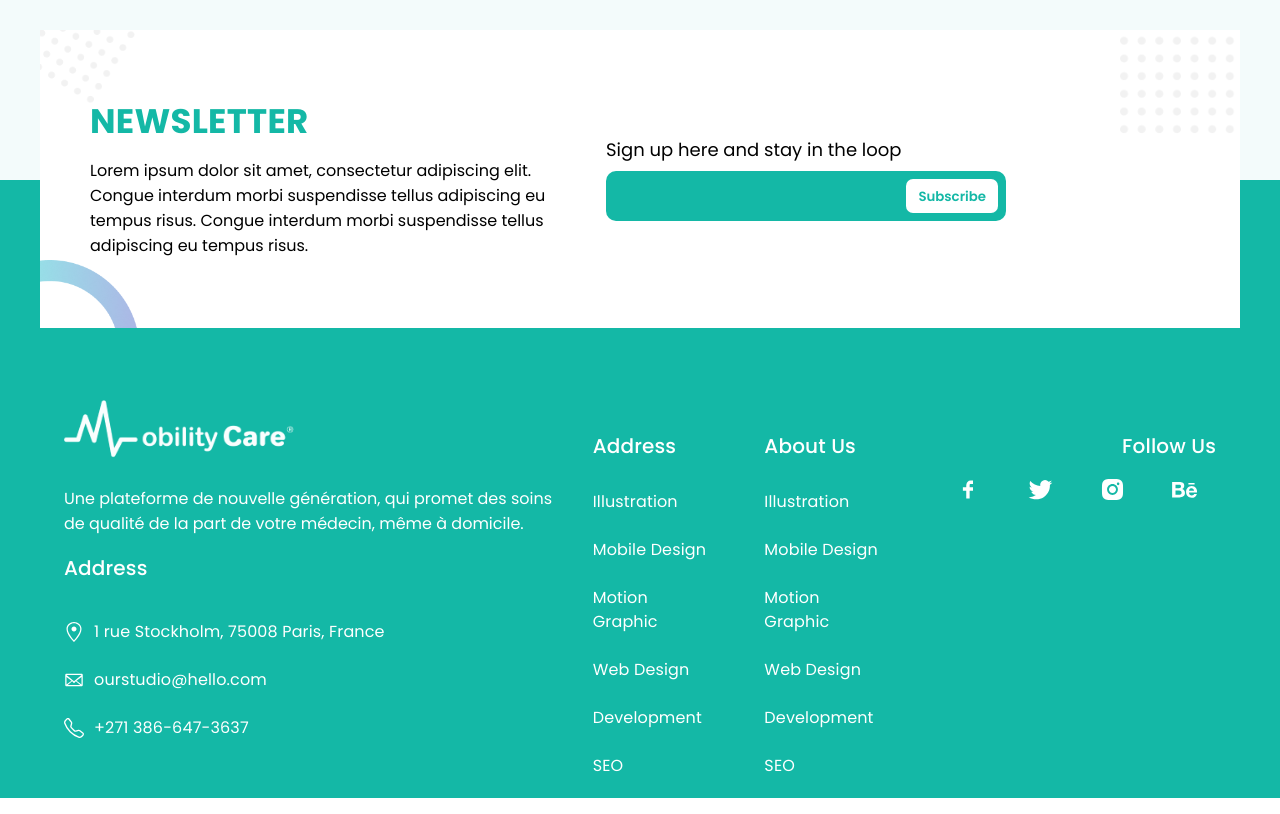
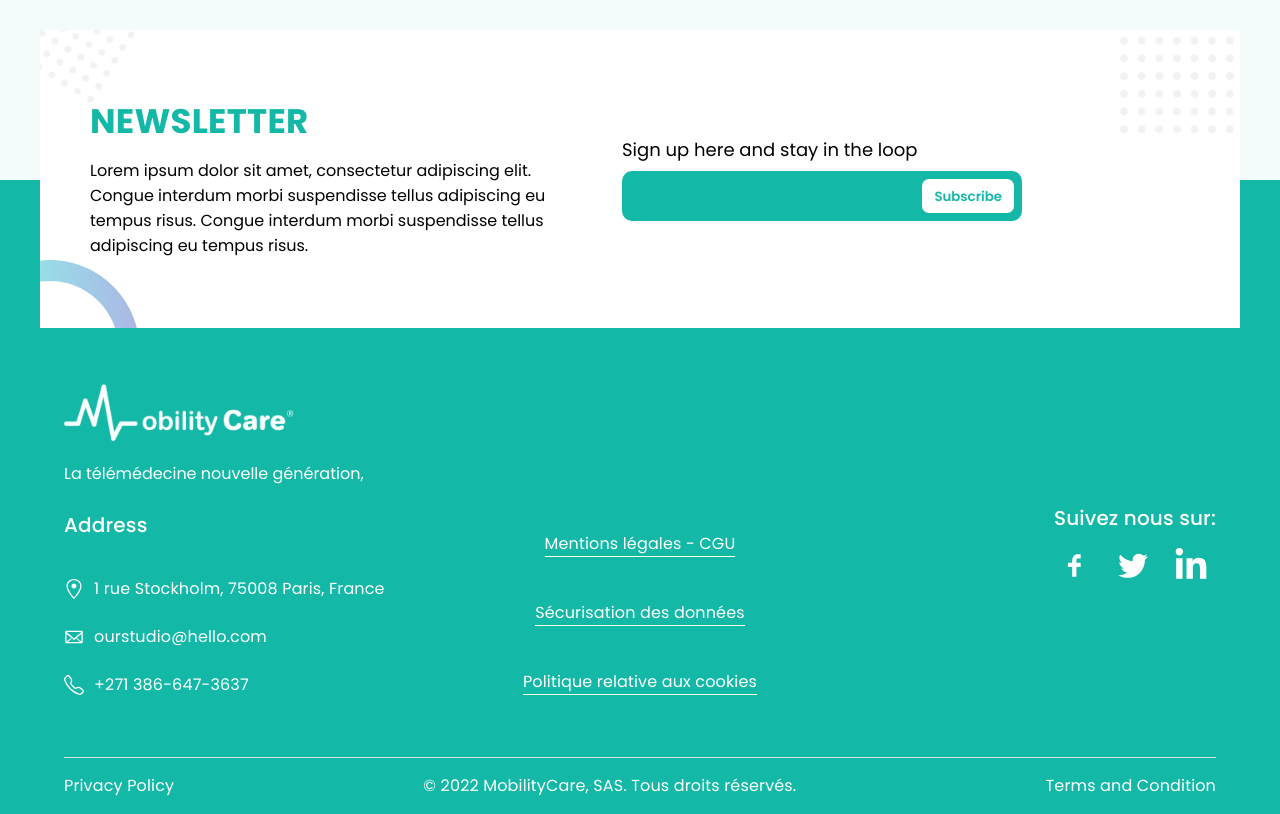
Before and after one commit to GioBitsa/fiver-project-21, a React (Create React App) app: page / in a window 1280 px wide. Shown: the part 4180-4994 px from the top of the page. Built offline with nearby package versions, Linux system fonts and the light colour scheme.

Commit message:
finished home page

```diff
--- a/src/Components/Footer/Footer.jsx
+++ b/src/Components/Footer/Footer.jsx
@@ -8,8 +8,17 @@ import {
   ListItemButton,
   Button,
   ListItemText,
+  Divider,
+  Grid,
 } from "@mui/material";
-import { NewsLetter, MyInput, MyButton, MyForm, MyList } from "./Style";
+import {
+  NewsLetter,
+  MyInput,
+  MyButton,
+  MyForm,
+  MyList,
+  MyListSecondary,
+} from "./Style";
 import palette from "../../Shared/palette";
 import NewsLetterEllipse from "../../Assets/NewsLetterEllipse.png";
 import NewsLetterDots from "../../Assets/NewsLetterDots.png";
@@ -19,13 +28,15 @@ import { GoLocation, GoMail } from "react-icons/go";
 import { BsTelephone } from "react-icons/bs";
 import { TiSocialFacebook } from "react-icons/ti";
 import { VscTwitter } from "react-icons/vsc";
-import { AiFillInstagram } from "react-icons/ai";
-import { RiBehanceFill } from "react-icons/ri";
+import { FaLinkedinIn } from "react-icons/fa";
 
 const Footer = () => {
   return (
     <Box
-      sx={{ paddingTop: "200px", backgroundColor: palette.navbarBackground }}
+      sx={{
+        paddingTop: { xs: "50px", md: "200px" },
+        backgroundColor: palette.navbarBackground,
+      }}
     >
       <Box
         sx={{
@@ -34,7 +45,10 @@ const Footer = () => {
       >
         <Container
           maxWidth="lg"
-          sx={{ padding: "150px 0 50px", position: "relative" }}
+          sx={{
+            padding: { xs: "0 0 50px 0", md: "150px 0 50px" },
+            position: "relative",
+          }}
         >
           <NewsLetter alignItems="center" direction="row" spacing={2}>
             <Box>
@@ -55,7 +69,7 @@ const Footer = () => {
               <img className="left-dots" src={NewsLetterDots} alt="dots" />
               <img className="right-dots" src={NewsLetterDots2} alt="dots" />
             </Box>
-            <Box>
+            <Box sx={{ margin: "0 auto", paddingLeft: "16px" }}>
               <Typography
                 component="p"
                 variant="p"
@@ -71,17 +85,31 @@ const Footer = () => {
           </NewsLetter>
         </Container>
         <Container maxWidth="lg" sx={{ color: palette.whiteText }}>
-          <Stack direction="row" spacing={4}>
+          <Grid container spacing={2} alignItems="center">
+            <Grid
+              item
+              xs={12}
+              sx={{
+                paddingTop: "10px !important",
+                textAlign: { xs: "center", md: "left" },
+              }}
+            >
+              <img style={{ width: "250px" }} src={FooterLogo} alt="logo" />
+              <Typography
+                component="p"
+                variant="p"
+                sx={{ maxWidth: { xs: "initial", md: "500px" } }}
+              >
+                La télémédecine nouvelle génération,
+              </Typography>
+            </Grid>
+            <Grid
+              item
+              xs={12}
+              md={4}
+              sx={{ textAlign: { xs: "center", md: "left" } }}
+            >
               <Stack spacing={2}>
-              <img
-                style={{ width: "250px", marginTop: "10px" }}
-                src={FooterLogo}
-                alt="logo"
-              />
-              <Typography component="p" variant="p" sx={{ maxWidth: "500px" }}>
-                Une plateforme de nouvelle génération, qui promet des soins de
-                qualité de la part de votre médecin, même à domicile.
-              </Typography>
                 <Typography component="p" variant="h6">
                   Address
                 </Typography>
@@ -106,79 +134,69 @@ const Footer = () => {
                   </ListItemButton>
                 </MyList>
               </Stack>
-            <Box sx={{ marginTop: "50px !important" }}>
-              <Typography component="p" variant="h6" sx={{ mb: 1 }}>
-                Address
-              </Typography>
-              <MyList>
+            </Grid>
+            <Grid item xs={12} sm={6} md={4}>
+              <MyListSecondary>
                 <ListItemButton disableRipple>
-                  <ListItemText primary="Illustration" />
+                  <ListItemText primary="Mentions légales - CGU" />
                 </ListItemButton>
                 <ListItemButton disableRipple>
-                  <ListItemText primary="Mobile Design" />
+                  <ListItemText primary="Sécurisation des données" />
                 </ListItemButton>
                 <ListItemButton disableRipple>
-                  <ListItemText primary="Motion Graphic" />
+                  <ListItemText primary="Politique relative aux cookies" />
                 </ListItemButton>
-                <ListItemButton disableRipple>
-                  <ListItemText primary="Web Design" />
-                </ListItemButton>
-                <ListItemButton disableRipple>
-                  <ListItemText primary="Development" />
-                </ListItemButton>
-                <ListItemButton disableRipple>
-                  <ListItemText primary="SEO" />
-                </ListItemButton>
-              </MyList>
-            </Box>
-            <Box sx={{ marginTop: "50px !important" }}>
-              <Typography component="p" variant="h6" sx={{ mb: 1 }}>
-                About Us
-              </Typography>
-              <MyList>
-                <ListItemButton disableRipple>
-                  <ListItemText primary="Illustration" />
-                </ListItemButton>
-                <ListItemButton disableRipple>
-                  <ListItemText primary="Mobile Design" />
-                </ListItemButton>
-                <ListItemButton disableRipple>
-                  <ListItemText primary="Motion Graphic" />
-                </ListItemButton>
-                <ListItemButton disableRipple>
-                  <ListItemText primary="Web Design" />
-                </ListItemButton>
-                <ListItemButton disableRipple>
-                  <ListItemText primary="Development" />
-                </ListItemButton>
-                <ListItemButton disableRipple>
-                  <ListItemText primary="SEO" />
-                </ListItemButton>
-              </MyList>
-            </Box>
-            <Box sx={{ marginTop: "50px !important" }}>
+              </MyListSecondary>
+            </Grid>
+            <Grid item xs={12} sm={6} md={4} sx={{ alignSelf: "flex-start" }}>
               <Typography
                 component="p"
                 variant="h6"
-                sx={{ mb: 1, textAlign: "right" }}
+                sx={{
+                  mb: 1,
+                  textAlign: { xs: "center", md: "right" },
+                  mt: { xs: "20px", md: 0 },
+                }}
               >
-                Follow Us
+                Suivez nous sur:
               </Typography>
-              <Stack direction="row" spacing={1}>
-                <Button disableRipple>
-                  <TiSocialFacebook size="27px" color={palette.whiteText} />
+              <Stack
+                direction="row"
+                sx={{ justifyContent: { xs: "center", md: "flex-end" } }}
+                spacing={1}
+              >
+                <Button disableRipple sx={{ minWidth: "35px", width: "50px" }}>
+                  <TiSocialFacebook size="35px" color={palette.whiteText} />
                 </Button>
-                <Button disableRipple>
-                  <VscTwitter size="27px" color={palette.whiteText} />
+                <Button disableRipple sx={{ minWidth: "35px", width: "50px" }}>
+                  <VscTwitter size="35px" color={palette.whiteText} />
                 </Button>
-                <Button disableRipple>
-                  <AiFillInstagram size="27px" color={palette.whiteText} />
-                </Button>
-                <Button disableRipple>
-                  <RiBehanceFill size="27px" color={palette.whiteText} />
+                <Button disableRipple sx={{ minWidth: "35px", width: "50px" }}>
+                  <FaLinkedinIn size="35px" color={palette.whiteText} />
                 </Button>
               </Stack>
-            </Box>
+            </Grid>
+          </Grid>
+        </Container>
+        <Container maxWidth="lg" sx={{ py: 2 }}>
+          <Divider sx={{ backgroundColor: palette.whiteText, my: 2 }} />
+          <Stack
+            direction="row"
+            justifyContent="space-between"
+            sx={{
+              color: palette.whiteText,
+              flexDirection: {
+                xs: "column",
+                md: "row",
+              },
+              textAlign: { xs: "center", md: "left" },
+            }}
+          >
+            <Typography>Privacy Policy</Typography>
+            <Typography>
+              © 2022 MobilityCare, SAS. Tous droits réservés.
+            </Typography>
+            <Typography>Terms and Condition</Typography>
           </Stack>
         </Container>
       </Box>
--- a/src/Components/Footer/Style.js
+++ b/src/Components/Footer/Style.js
@@ -29,6 +29,38 @@ export const NewsLetter = styled(Stack)({
     position: "absolute",
     top: 0,
     right: 0,
+  },
+
+  "@media screen and (max-width: 899px)": {
+    flexDirection: "column",
+    position: "relative",
+    top: "-5px",
+    left: "0",
+    transform: "translate(0)",
+
+    "&>div": {
+      width: "100%",
+    },
+
+    "&>div:first-of-type": {
+      width: "100%",
+      textAlign: "center",
+      marginBottom: "20px",
+    },
+
+    "&>div:first-of-type p": {
+      maxWidth: "100%",
+    },
+
+    "&>div:last-of-type": {
+      margin: 0,
+      padding: 0,
+      textAlign: "center",
+    },
+
+    "&>div:last-of-type form": {
+      width: "100%",
+    },
   },
 });
 
@@ -86,4 +118,43 @@ export const MyList = styled(List)({
   "& .MuiListItemButton-root:hover": {
     backgroundColor: "transparent",
   },
+
+  "@media screen and (max-width: 900px)": {
+    textAlign: "center",
+    marginTop: "0 !important",
+
+    "& .MuiListItemButton-root": {
+      display: "inline-flex",
+      width: "fit-content",
+      margin: "0 auto",
+      paddingLeft: "16px",
+      textAlign: "center",
+    },
+  },
 });
+
+export const MyListSecondary = styled(List)({
+  display: "flex",
+  flexDirection: "column",
+
+  "& .MuiListItemIcon-root": {
+    minWidth: "30px",
+  },
+  "& .MuiListItemIcon-root svg": {
+    fontSize: "20px",
+    color: palette.whiteText,
+    fontWeight: "bold",
+  },
+  "& .MuiListItemButton-root": {
+    display: "inline-flex",
+    width: "fit-content",
+    margin: "10px auto",
+    textAlign: "center",
+  },
+  "& .MuiListItemText-root": {
+    borderBottom: `1px solid ${palette.whiteText}`,
+  },
+  "& .MuiListItemButton-root:hover": {
+    backgroundColor: "transparent",
+  },
+});
```
Lines whose indentation alone changed are shown as unchanged.
